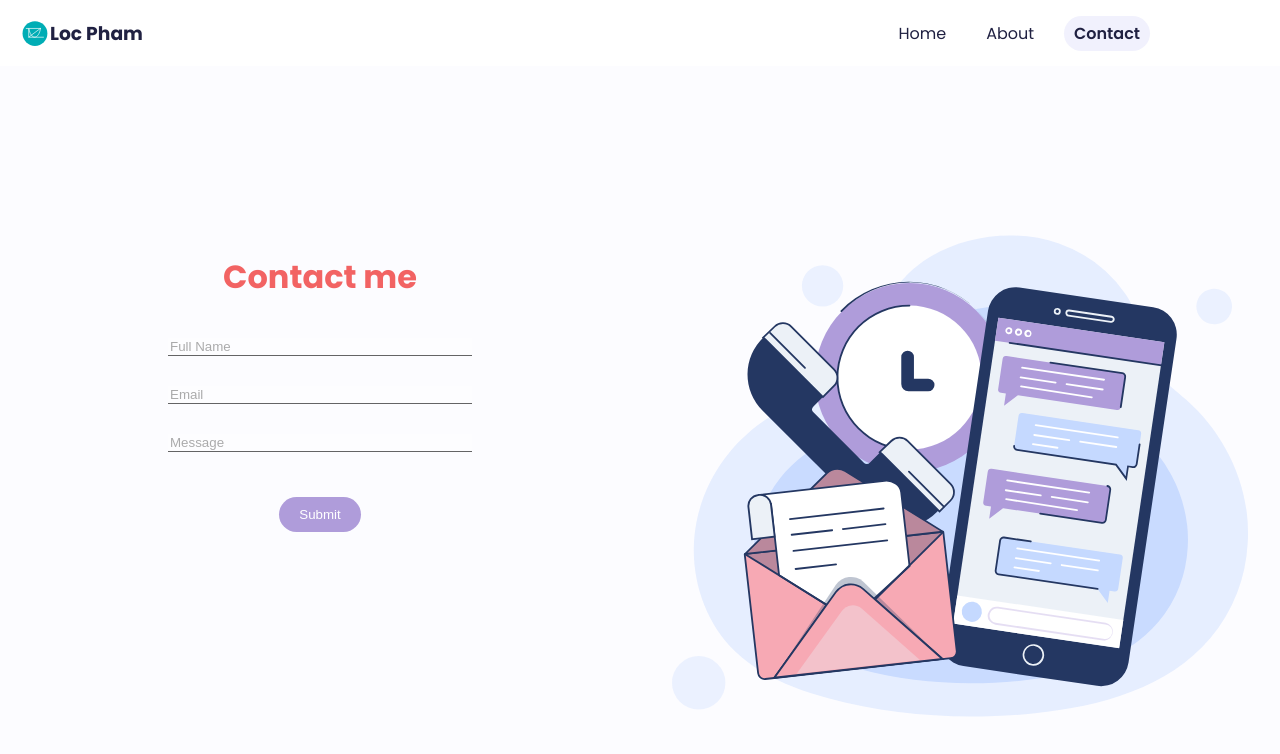
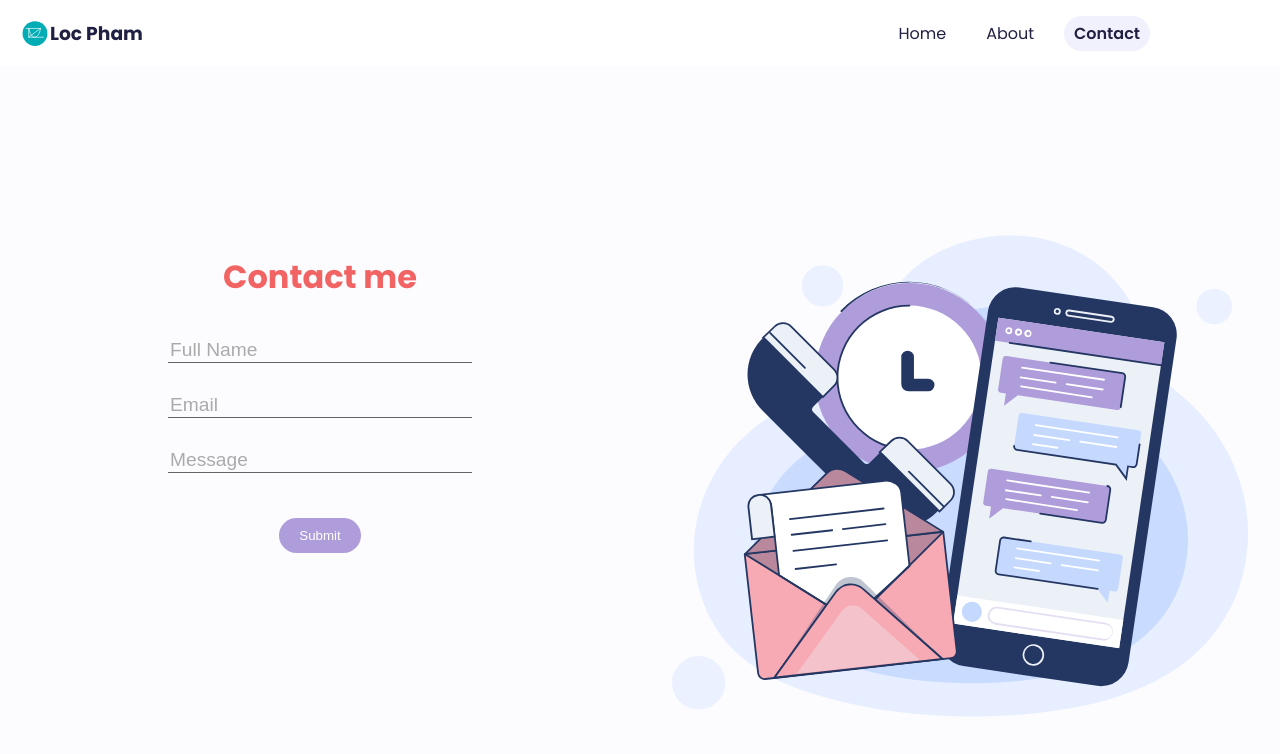
Before and after one commit to duyloc22/landing-page, a React (Create React App) app: page /contact in a window 1280 px wide. Shown: the top 754 px of the page. Built offline with nearby package versions, Linux system fonts and the light colour scheme.

Commit message:
refactor contact page

```diff
--- a/src/components/contact/styles/contact.js
+++ b/src/components/contact/styles/contact.js
@@ -58,6 +58,8 @@ export const Input = styled.input`
     opacity: 0.6;
     max-width: 300px;
     width: 100%;
+    background-color: inherit;
+    font-size: 1.2rem;
 
     &:focus {
         opacity: 1;
--- a/src/containers/contactContainer.js
+++ b/src/containers/contactContainer.js
@@ -19,14 +19,18 @@ export default function ContactContainer() {
             headers: { "Content-Type": "application/x-www-form-urlencoded" },
             body: encode({ "form-name": "contact", fullName, email, message }),
         })
-            .then(() => alert("Success!"))
+            .then(() => {
+                alert("Success!");
+                setFullName("");
+                setEmail("");
+                setMessage("");
+            })
             .catch((error) => alert(error));
 
         e.preventDefault();
     };
 
     return (
-        <>
         <Contact>
             <Contact.Wrapper>
                 <Contact.Title>Contact me</Contact.Title>
@@ -49,6 +53,5 @@ export default function ContactContainer() {
                 <Contact.Img src={contact} alt="contact" />
             </Contact.Wrapper>
         </Contact>
-        </>
     );
 }
```
Lines whose indentation alone changed are shown as unchanged.
